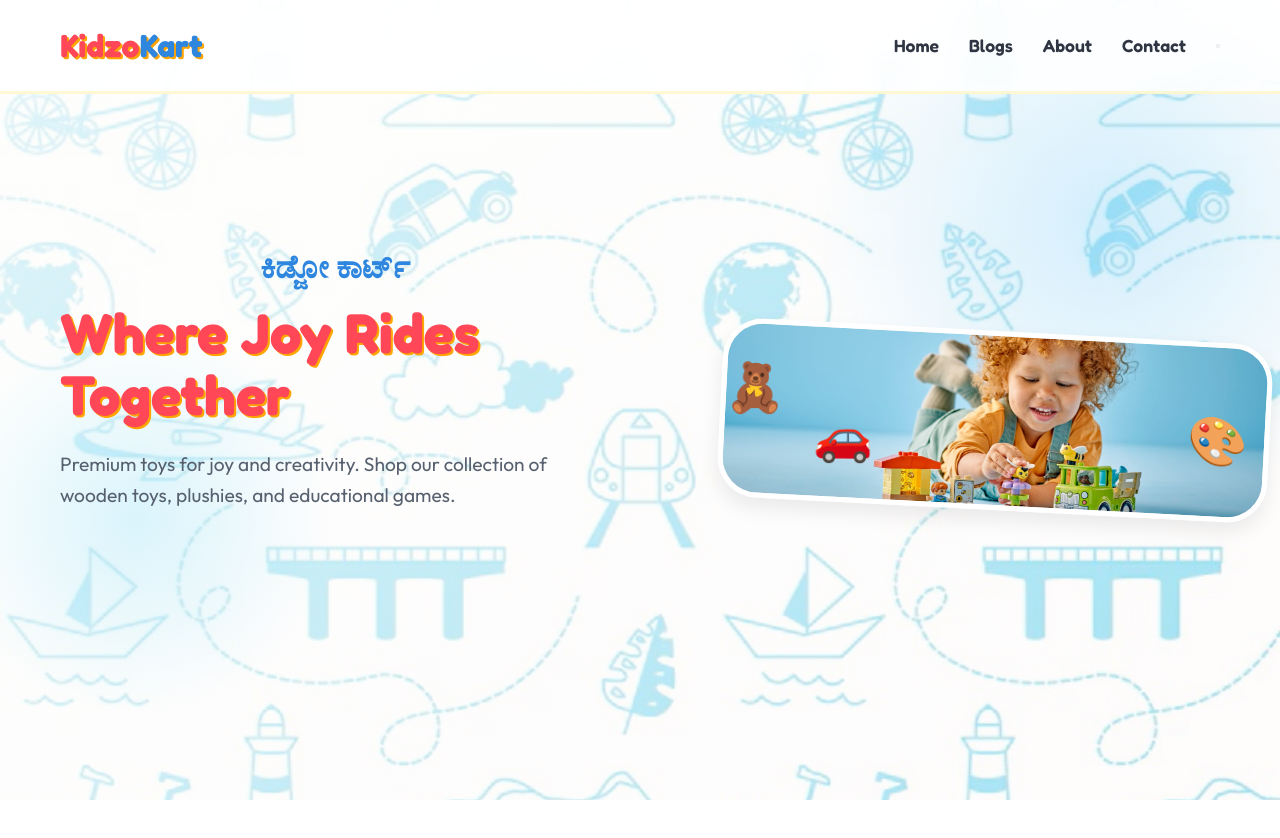
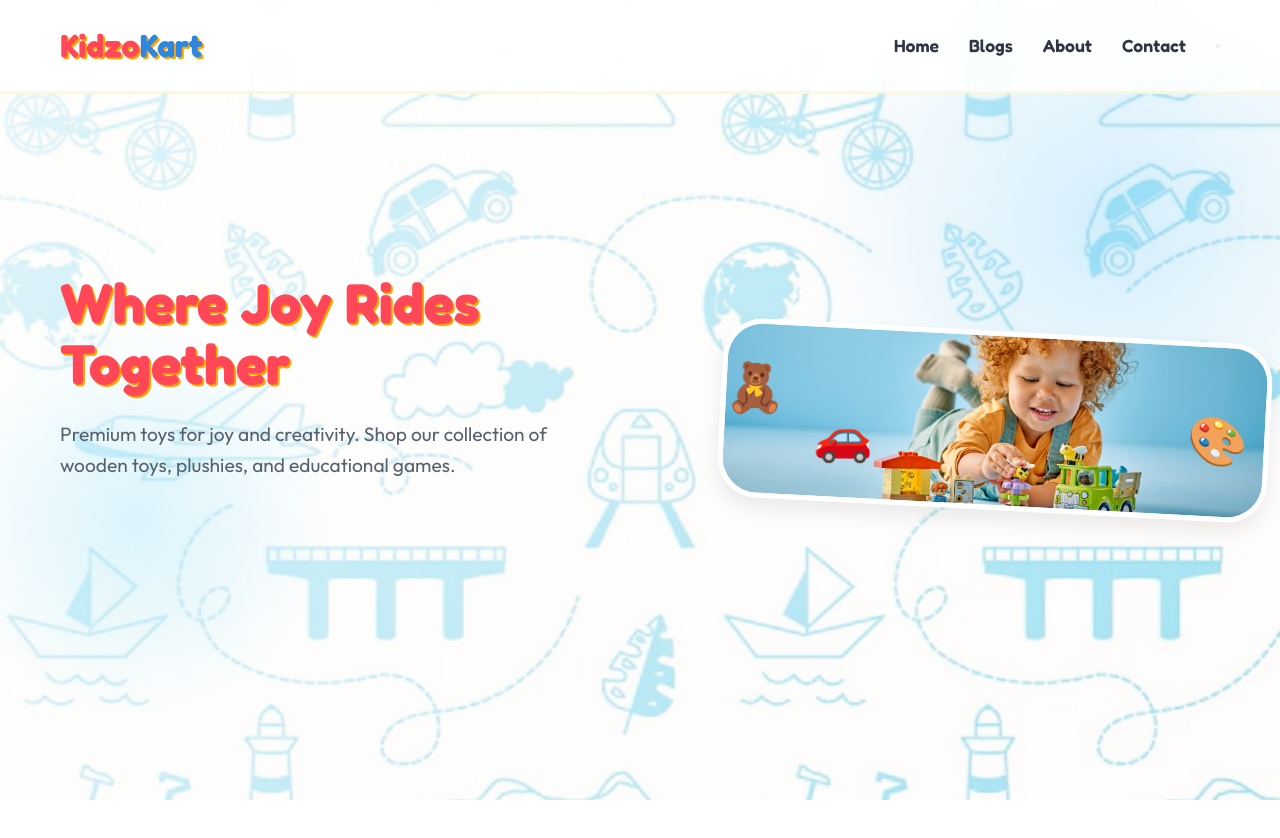
Before and after one commit to ajay-c-dev/kidzo-kart, a plain HTML site: page index.html in a window 1280 px wide. Shown: the top 838 px of the page. Drawn offline with nearby package versions, Linux system fonts and the light colour scheme.

Commit message:
fix: remove kanada text

```diff
--- a/index.html
+++ b/index.html
@@ -40,7 +40,6 @@
             <div class="hero-bg"></div>
             <div class="container hero-container">
                 <div class="hero-content">
-                    <h2 class="kannada-text">ಕಿಡ್ಜೋ ಕಾರ್ಟ್</h2>
                     <h1>Where Joy Rides <br><span>Together</span></h1>
                     <p>Premium toys for joy and creativity. Shop our collection of wooden toys, plushies, and
                         educational games.</p>
--- a/styles.css
+++ b/styles.css
@@ -748,13 +748,6 @@ h2 span {
 /* New Sections Styling (Global) */
 
 /* Hero Updates */
-.kannada-text {
-    font-family: 'Fredoka', sans-serif;
-    color: var(--secondary);
-    font-size: 2rem;
-    margin-bottom: 10px;
-    font-weight: 700;
-}
 
 .floating-icon {
     position: absolute;
```
